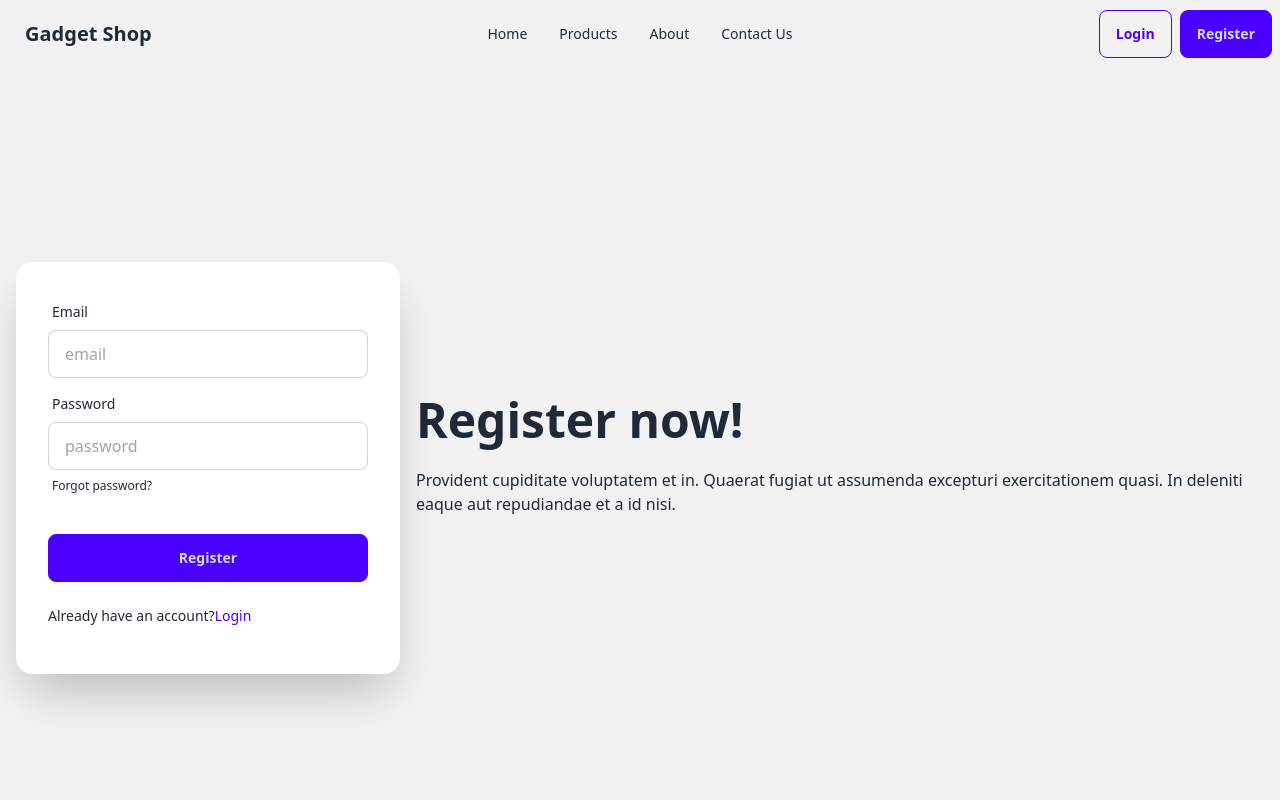
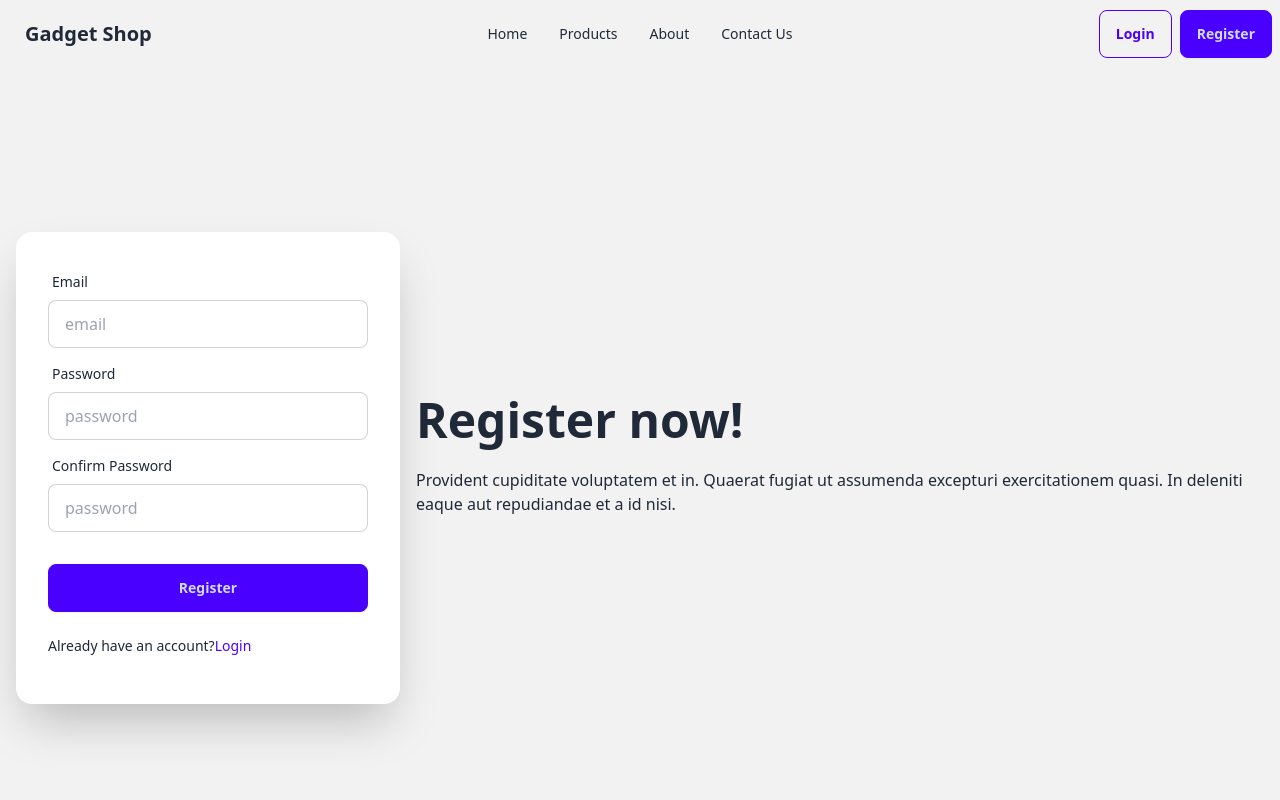
Before and after one commit to Oronno-Akter-Usha/gadget-shop, a React (Vite) app in the folder client/: page /register in a window 1280 px wide. Shown: the top 800 px of the page. Built offline with nearby package versions, Linux system fonts and the light colour scheme; no server answers.

Commit message:
update: integrate React Hook Form into existing Register page

```diff
--- a/client/package.json
+++ b/client/package.json
@@ -14,6 +14,7 @@
     "match-sorter": "^8.0.0",
     "react": "^18.3.1",
     "react-dom": "^18.3.1",
+    "react-hook-form": "^7.53.2",
     "react-router-dom": "^6.28.0",
     "sort-by": "^1.2.0"
   },
--- a/client/src/Pages/Register.jsx
+++ b/client/src/Pages/Register.jsx
@@ -1,6 +1,20 @@
+/* eslint-disable no-unused-vars */
 import { Link } from "react-router-dom";
+import useAuth from "../hooks/useAuth";
+import { useForm } from "react-hook-form";
+const Register = () => {
+  const { CreateUser } = useAuth();
+  const {
+    register,
+    handleSubmit,
+    watch,
+    formState: { errors },
+  } = useForm();
 
-const Register = () => {
+  const onSubmit = (data) => {
+    console.log(data);
+  };
+
   return (
     <div className="hero bg-base-200 min-h-screen">
       <div className="hero-content flex-col lg:flex-row-reverse">
@@ -13,7 +27,7 @@ const Register = () => {
           </p>
         </div>
         <div className="card bg-base-100 w-full max-w-sm shrink-0 shadow-2xl">
-          <form className="card-body">
+          <form onSubmit={handleSubmit(onSubmit)} className="card-body">
             <div className="form-control">
               <label className="label">
                 <span className="label-text">Email</span>
@@ -22,8 +36,13 @@ const Register = () => {
                 type="email"
                 placeholder="email"
                 className="input input-bordered"
-                required
+                {...register("email", { required: true })}
               />
+              {errors.email && (
+                <p className="text-red-500 text-sm font-light">
+                  Email is required
+                </p>
+              )}
             </div>
             <div className="form-control">
               <label className="label">
@@ -33,16 +52,46 @@ const Register = () => {
                 type="password"
                 placeholder="password"
                 className="input input-bordered"
-                required
+                {...register("password", { required: true, minLength: 6 })}
               />
+              {errors.password?.type === "required" && (
+                <p className="text-red-500 text-sm font-light">
+                  Password is required
+                </p>
+              )}
+              {errors.password?.type === "minLength" && (
+                <p className="text-red-500 text-sm font-light">
+                  Password must have at least 6 characters
+                </p>
+              )}
+            </div>
+            <div className="form-control">
               <label className="label">
-                <a href="#" className="label-text-alt link link-hover">
-                  Forgot password?
-                </a>
+                <span className="label-text">Confirm Password</span>
               </label>
+              <input
+                type="password"
+                placeholder="password"
+                className="input input-bordered"
+                {...register("confirmPassword", {
+                  required: true,
+                  validate: (value) => {
+                    if (watch("password") != value) {
+                      return "You password do not match";
+                    }
+                  },
+                })}
+              />
+              {errors.confirmPassword && (
+                <p className="text-red-500 tesm font-light">
+                  Both password must match
+                </p>
+              )}
             </div>
             <div className="form-control mt-6">
-              <button className="btn btn-primary">Register</button>
+              <button type="submit" className="btn btn-primary">
+                Register
+              </button>
             </div>
             <p className="my-4 text-sm font-light">
               Already have an account?
```
Also changed, not shown: 1 other file (tests, documents, lock files or other folders).
